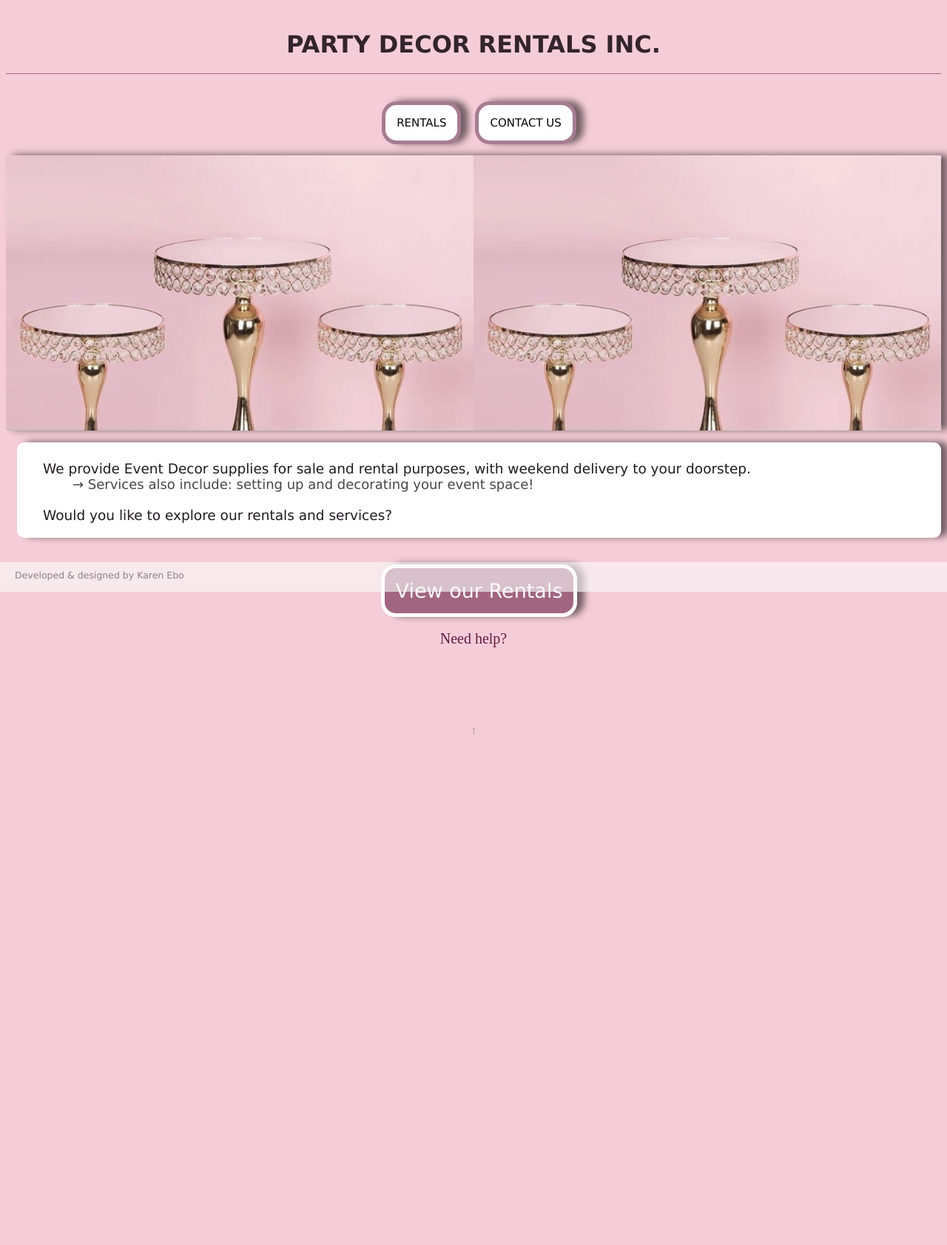
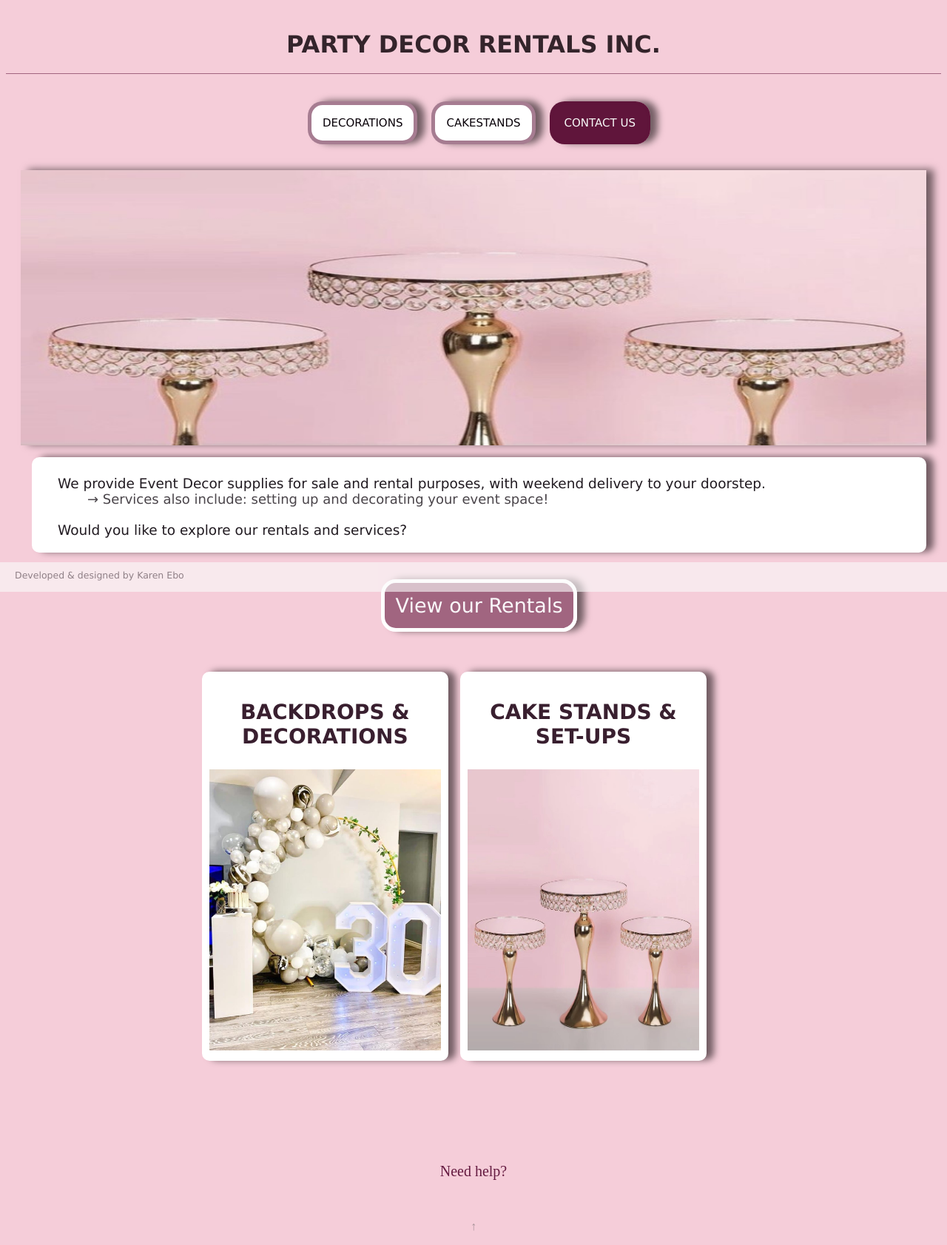
Before and after one commit to Karenebo/PartyDecorRepo, a PHP site: page / in a window 1280 px wide. Shown: the whole page at 74% size. Before the commit the page ends 994 px from the top, so only its background shows below. Run offline with PHP 8.4, Linux system fonts and the light colour scheme.

Commit message:
Add files via upload

```diff
--- a/PartyDecor.css
+++ b/PartyDecor.css
@@ -14,6 +14,10 @@
     padding: 15px;
 }
 
+main {
+  margin: 20px;
+}
+
 .nav {color: rgb(8, 0, 8);
     background-color: white;
     padding: 15px;
@@ -24,6 +28,10 @@
     border-radius: 20px;
     margin-left: 15px;
     display: inline-block;
+}
+
+.nav:hover{
+  opacity: 0.8;
 }
 
 .footer {
@@ -85,6 +93,10 @@
     display: inline-block;
 }
 
+.services:hover{
+  opacity: 0.8;
+}
+
 .lists1 {
     color: rgba(8, 0, 8, 0.733);
     font-size: 18px;
@@ -136,7 +148,13 @@
     background-color: rgba(85, 85, 85, 0.473);
   }
 
-  /* for the Rentals Page*/
+  /* for the Rentals section*/
+
+  section {
+    margin: 10%;
+    margin-left: 20%;
+    margin-top: 20px;
+  }
 
   h3 {
     color: rgba(31, 1, 19, 0.884);
@@ -164,8 +182,8 @@
   }
 
   .column {
-    float: center;
-    width: 55%;
+    float: left;
+    width: 40%;
   }
 
   .row:after {
@@ -179,6 +197,10 @@
     padding: 10px;
     box-shadow: 10px -1px 10px rgba(7, 0, 3, 0.541);
     border-radius: 10px;
+  }
+
+  .content:hover{
+    opacity: 0.5;
   }
 
   @media screen and (max-width: 900px) {
@@ -199,6 +221,12 @@
     box-sizing: border-box;
   }
 
+ figure{
+  margin: 50px;
+  margin-top: 0px;
+  padding: 10px;
+  padding-top: 0px;
+ }
 
   .container {
     position: relative;
@@ -288,5 +316,5 @@
 
   .active,
   .demo:hover {
-    opacity: 2;
+    opacity: 0.9;
   }
--- a/index.html
+++ b/index.html
@@ -12,7 +12,7 @@
       gtag('config', 'G-1Z716TKSHY');
     </script>
 
-        <title>PartyDecor Toronto | Home</title>
+        <title>PartyDecor Toronto COPY | Home</title>
         <meta charset="UTF-8">
         <meta name="viewport" content="width=device-width, initial-scale=1">
 
@@ -26,13 +26,16 @@
                 <center>PARTY DECOR RENTALS INC.</center>
             </h1>
             <article style="text-align: center">
-                    <a href="PartyDecorRentals.html"> <span class="nav"> RENTALS </span></a>
-                    <a href="PartyDecorContact.html"> <span class="nav"> CONTACT US </span></a>
+                    <a href="PartyDecorBackdrops+Decorations.html"> <span class="nav"> DECORATIONS </span></a>
+                    <a href="PartyDecorCakeStands+SetUp.html"> <span class="nav"> CAKESTANDS </span></a>
+                    <a href="PartyDecorContact.html"> <span class="nav" style="color: rgb(248, 250, 248); background-color: rgba(95, 20, 58, 0.993);"> CONTACT US </span></a>
                 </article> <!--navs-->
         </header>
 
        <center> <button onclick="topFunction()" id="myBtn" title="Go to top">Back to the top</button> </center>
 
+
+       <main>
        <div id="Banner"></div>
         <p>
             <div id="paragraph1">
@@ -44,18 +47,38 @@
             </div>
                 <br> <br>
             <center>
-                    <a href="PartyDecorRentals.html"><span class="services">View our Rentals</span></a>
+                    <a href="#rentals"><span class="services">View our Rentals</span></a>
                   <br> <br>
+            <section>
+                <div class="row">
+                    <div class="column">
+                      <div class="content">
+                        <a href="PartyDecorBackdrops+Decorations.html" target="_blank"><h3>BACKDROPS & DECORATIONS</h3></a>
+                        <a href="PartyDecorBackdrops+Decorations.html" target="_blank"><img src="images/backgroundsetup1.jpg" alt="backgroundsetup" style="width:100%" , height="380px"></a>
+                      </div>
+
+                    </div>
+                    <a id="rentals"></a>
+                    <div class="column">
+                      <div class="content">
+                        <a href="PartyDecorCakeStands+SetUp.html" target="_blank"><h3>CAKE STANDS & SET-UPS</h3></a>
+                        <a href="PartyDecorCakeStands+SetUp.html" target="_blank"><img src="images/GoldCakeStand.jpg" alt="GoldCakeStand" style="width:100%", height="380px"></a>
+                      </div>
+                    </div>
+
+                </div>
+            </section>
                     <a href="PartyDecorContact.html"><span class="freelink">Need help?</span></a>
             </center>
 
         </p>
+        </main>
 
         <div class="footer">
            <span class="copyright">Developed & designed by</span> <a href="https://karenebo.github.io/", target="_blank"> <span class="copyright">Karen Ebo</span></a>
         </div>
 
-        <br>  <br>  <br>  <br>
+        <br>
             <center><p style="color: rgba(85, 85, 85, 0.473);"> ↑</p></center>
         <script src="PartyDecor.js"></script>
     </body>
```
Also changed, not shown: PartyDecorBackdrops+Decorations.html (+9 -7 lines), PartyDecorCakeStands+SetUp.html (+9 -5 lines), PartyDecorContact.html (+8 -6 lines).
